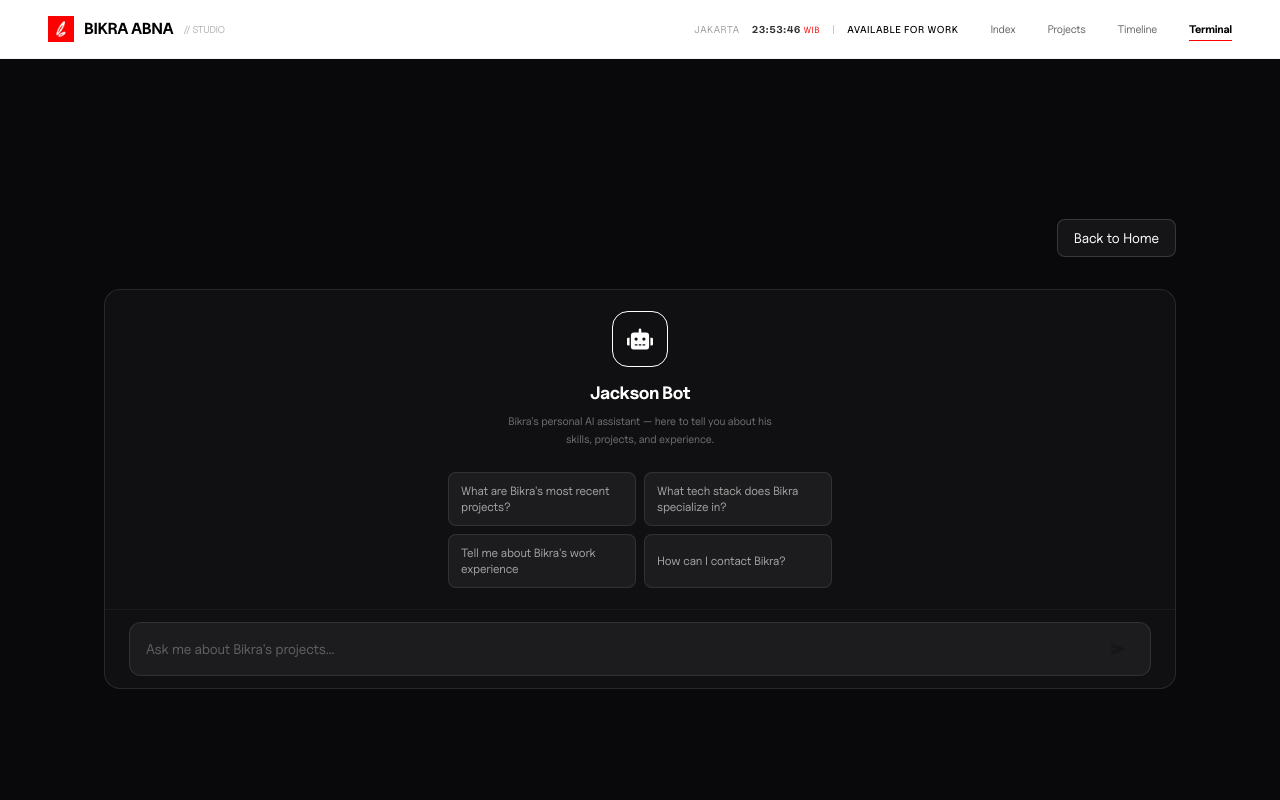
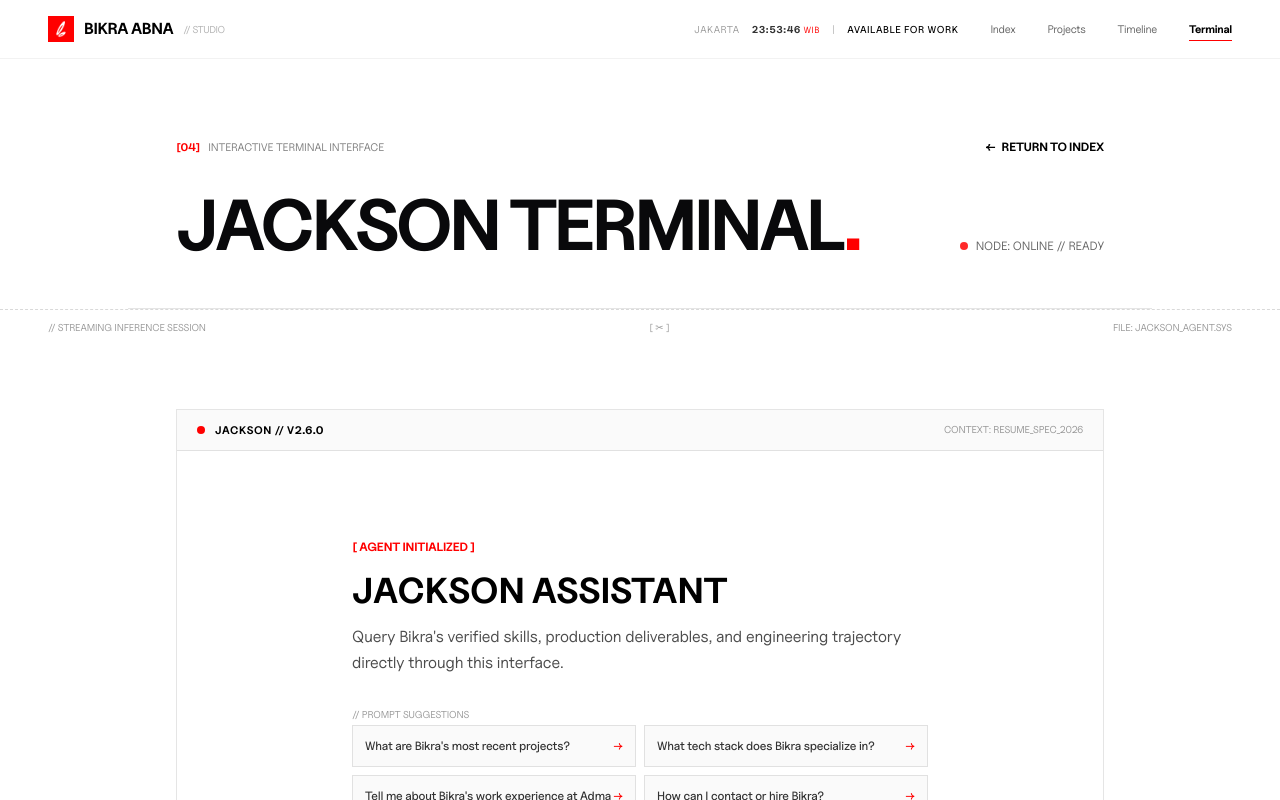
Before and after one commit to bikraabn1/next-porto, a Next.js app: page /jackson-bot in a window 1280 px wide. Shown: the top 800 px of the page. Built offline with nearby package versions, Linux system fonts and the light colour scheme; a web font is replaced by a local one.

Commit message:
refactor(terminal): update Jackson terminal to Swiss editorial styling and token tokens

```diff
--- a/app/components/ui/jackson-bot/Chats.tsx
+++ b/app/components/ui/jackson-bot/Chats.tsx
@@ -36,14 +36,26 @@ const Chats = () => {
     const isLoading = status === 'streaming' || status === 'submitted'
 
     return (
-        <div className='flex flex-col h-[calc(100vh-440px)] min-h-[400px] rounded-2xl border border-background/10 bg-background/[0.03] overflow-hidden'>
+        <div className='flex flex-col h-[calc(100vh-360px)] min-h-[520px] bg-white border border-black/10 overflow-hidden'>
+            <div className='flex items-center justify-between px-5 py-3 border-b border-black/10 bg-paper font-mono text-[11px] select-none'>
+                <div className='flex items-center gap-2.5'>
+                    <span className='w-2 h-2 rounded-full bg-signal'></span>
+                    <span className='font-bold uppercase tracking-wider text-black'>JACKSON // v2.6.0</span>
+                </div>
+                <div className='text-black/40 text-[10px] uppercase'>
+                    CONTEXT: RESUME_SPEC_2026
+                </div>
+            </div>
+
             {error && (
-                <div className="mx-4 mt-3 rounded-lg bg-red-500/10 border border-red-500/20 px-4 py-2.5 text-xs text-red-400 text-center">
-                    Something went wrong — {error.message}
+                <div className="mx-6 mt-4 p-3 font-mono text-xs text-signal border border-signal/20 bg-signal/5">
+                    ERROR: {error.message}
                 </div>
             )}
+
             <Messages messages={messages} sendMessage={sendMessage} isLoading={isLoading} />
-            <div className="border-t border-background/5">
+
+            <div className="border-t border-black/10 bg-paper">
                 <InputChat sendMessage={sendMessage} isLoading={isLoading} />
             </div>
         </div>
--- a/app/components/ui/jackson-bot/InputChat.tsx
+++ b/app/components/ui/jackson-bot/InputChat.tsx
@@ -1,7 +1,6 @@
 'use client'
 
 import { SyntheticEvent, useState } from "react"
-import { IoSend } from "react-icons/io5"
 
 type InputChatProps = {
     sendMessage: (message: { text: string }) => Promise<void>
@@ -20,11 +19,12 @@ const InputChat = ({ sendMessage, isLoading }: InputChatProps) => {
     }
 
     return (
-        <div className='px-4 py-3 md:px-6'>
-            <form onSubmit={handleSubmit} className='flex items-center gap-3 rounded-xl border border-background/10 bg-background/5 px-4 py-2.5 transition-colors focus-within:border-primary/30'>
+        <div className='p-4 sm:p-5'>
+            <form onSubmit={handleSubmit} className='flex items-center gap-3 border border-black/15 bg-white px-4 py-3 transition-colors focus-within:border-black'>
+                <span className='font-mono text-xs text-signal font-bold select-none'>&gt;</span>
                 <input
-                    placeholder="Ask me about Bikra's projects..."
-                    className='w-full bg-transparent text-sm text-background/80 outline-none placeholder:text-background/30'
+                    placeholder="Query skills, trajectory, or specific projects..."
+                    className='w-full bg-transparent font-mono text-xs sm:text-sm text-black outline-none placeholder:text-black/30'
                     onChange={(e) => setInput(e.target.value)}
                     value={input}
                     disabled={isLoading}
@@ -32,9 +32,9 @@ const InputChat = ({ sendMessage, isLoading }: InputChatProps) => {
                 <button
                     type="submit"
                     disabled={!input.trim() || isLoading}
-                    className='flex h-8 w-8 shrink-0 items-center justify-center rounded-lg bg-primary/80 text-foreground transition-all hover:bg-primary disabled:opacity-30 disabled:cursor-not-allowed cursor-pointer'
+                    className='font-mono text-[11px] font-bold uppercase px-4 py-1.5 bg-black text-white hover:bg-signal transition-colors disabled:opacity-20 disabled:cursor-not-allowed cursor-pointer'
                 >
-                    <IoSend size={14} />
+                    ENTER &rarr;
                 </button>
             </form>
         </div>
--- a/app/components/ui/jackson-bot/Messages.tsx
+++ b/app/components/ui/jackson-bot/Messages.tsx
@@ -2,7 +2,6 @@
 
 import { useRef, useEffect } from 'react'
 import { UIMessage } from '@ai-sdk/react'
-import { FaRobot } from 'react-icons/fa'
 import ReactMarkdown from 'react-markdown'
 import remarkGfm from 'remark-gfm'
 
@@ -15,64 +14,63 @@ type MessagesProps = {
 const SUGGESTIONS = [
     "What are Bikra's most recent projects?",
     "What tech stack does Bikra specialize in?",
-    "Tell me about Bikra's work experience",
-    "How can I contact Bikra?",
+    "Tell me about Bikra's work experience at Adma",
+    "How can I contact or hire Bikra?",
 ]
 
 const TypingIndicator = () => (
-    <div className="flex items-start gap-3">
-        <div className="flex h-7 w-7 shrink-0 items-center justify-center rounded-full bg-background/10 text-background/70 mt-0.5">
-            <FaRobot size={13} />
-        </div>
-        <div className="rounded-xl rounded-tl-sm bg-background/5 border border-background/10 px-4 py-3">
-            <div className="flex items-center gap-1.5">
-                <span className="h-1.5 w-1.5 rounded-full bg-primary/60 animate-bounce [animation-delay:0ms]" />
-                <span className="h-1.5 w-1.5 rounded-full bg-primary/60 animate-bounce [animation-delay:150ms]" />
-                <span className="h-1.5 w-1.5 rounded-full bg-primary/60 animate-bounce [animation-delay:300ms]" />
-            </div>
+    <div className="flex items-start gap-3 font-mono text-xs text-black/60">
+        <span className="text-signal font-bold">JACKSON &gt;</span>
+        <div className="flex items-center gap-1.5 pt-1">
+            <span className="h-1.5 w-1.5 rounded-full bg-signal animate-bounce [animation-delay:0ms]" />
+            <span className="h-1.5 w-1.5 rounded-full bg-signal animate-bounce [animation-delay:150ms]" />
+            <span className="h-1.5 w-1.5 rounded-full bg-signal animate-bounce [animation-delay:300ms]" />
         </div>
     </div>
 )
 
 const EmptyState = ({ sendMessage }: { sendMessage?: MessagesProps['sendMessage'] }) => (
-    <div className="flex flex-1 flex-col items-center justify-center space-y-6 px-4">
-        <div className="flex flex-col items-center space-y-3 text-center">
-            <div className="flex h-14 w-14 items-center justify-center rounded-2xl bg-gradient-to-br from-primary/20 to-primary/5 border border-primary/20 text-primary">
-                <FaRobot size={26} />
+    <div className="flex flex-1 flex-col items-start justify-center p-6 sm:p-12 space-y-8 max-w-2xl mx-auto my-auto">
+        <div className="space-y-3">
+            <div className="flex items-center gap-2 font-mono text-xs text-signal font-bold">
+                <span>[ AGENT INITIALIZED ]</span>
             </div>
-            <div className="space-y-1.5">
-                <h3 className="text-lg font-bold text-background tracking-tight">Jackson Bot</h3>
-                <p className="text-[11px] text-background/40 leading-relaxed max-w-[280px]">
-                    Bikra&apos;s personal AI assistant — here to tell you about his skills, projects, and experience.
+            <h3 className="text-3xl sm:text-4xl font-uncut font-black uppercase text-black leading-tight">
+                Jackson Assistant
+            </h3>
+            <p className="font-uncut text-base text-black/70 leading-relaxed font-normal">
+                Query Bikra&apos;s verified skills, production deliverables, and engineering trajectory directly through this interface.
             </p>
         </div>
-        </div>
 
-        <div className="grid w-full max-w-sm grid-cols-1 gap-2 sm:grid-cols-2">
+        <div className="w-full space-y-2 font-mono text-xs">
+            <span className="text-black/40 text-[10px] uppercase block mb-1">// PROMPT SUGGESTIONS</span>
+            <div className="grid grid-cols-1 sm:grid-cols-2 gap-2">
                 {SUGGESTIONS.map((prompt, i) => (
                     <button
                         key={i}
                         onClick={() => sendMessage?.({ text: prompt })}
-                    className="rounded-lg border border-background/10 bg-background/5 px-3 py-2.5 text-left text-xs text-background/60 transition-all hover:bg-background/10 hover:text-background/80 hover:border-background/15 active:scale-[0.98] cursor-pointer"
+                        className="p-3 text-left border border-black/10 bg-paper hover:bg-black hover:text-white hover:border-black transition-colors font-medium text-black/80 flex items-center justify-between group cursor-pointer"
                     >
-                    {prompt}
+                        <span>{prompt}</span>
+                        <span className="text-signal group-hover:text-white group-hover:translate-x-0.5 transition-transform">&rarr;</span>
                     </button>
                 ))}
+            </div>
         </div>
     </div>
 )
 
 const AssistantMessage = ({ message }: { message: UIMessage }) => {
     const hasText = message.parts.some(p => p.type === 'text' && p.text.length > 0)
-
     if (!hasText) return null
 
     return (
-        <div className="flex items-start gap-3">
-            <div className="flex h-7 w-7 shrink-0 items-center justify-center rounded-full bg-background/10 text-background/70 mt-0.5">
-                <FaRobot size={13} />
+        <div className="flex items-start gap-3 sm:gap-4 font-mono text-xs sm:text-sm">
+            <div className="shrink-0 text-signal font-bold select-none pt-0.5">
+                JACKSON &gt;
             </div>
-            <div className="max-w-[85%] rounded-xl rounded-tl-sm bg-background/5 border border-background/10 px-4 py-3 text-sm text-background/90">
+            <div className="flex-1 font-uncut text-base text-black/90 leading-relaxed space-y-2">
                 {message.parts.map((part, i) => {
                     if (part.type === 'text') {
                         return (
@@ -80,37 +78,26 @@ const AssistantMessage = ({ message }: { message: UIMessage }) => {
                                 key={i}
                                 remarkPlugins={[remarkGfm]}
                                 components={{
-                                    p: (props) => <p className="mb-2 last:mb-0 leading-relaxed" {...props} />,
-                                    h1: (props) => <h1 className="text-base font-bold mb-2 mt-3 first:mt-0" {...props} />,
-                                    h2: (props) => <h2 className="text-sm font-bold mb-2 mt-3 first:mt-0" {...props} />,
-                                    h3: (props) => <h3 className="text-sm font-semibold mb-1.5 mt-2 first:mt-0" {...props} />,
-                                    ul: (props) => <ul className="list-disc ml-4 mb-2 space-y-0.5" {...props} />,
-                                    ol: (props) => <ol className="list-decimal ml-4 mb-2 space-y-0.5" {...props} />,
+                                    p: (props) => <p className="mb-2 last:mb-0" {...props} />,
+                                    h1: (props) => <h1 className="text-xl font-uncut font-bold uppercase mb-2 mt-3" {...props} />,
+                                    h2: (props) => <h2 className="text-lg font-uncut font-bold uppercase mb-2 mt-3" {...props} />,
+                                    h3: (props) => <h3 className="text-base font-uncut font-semibold uppercase mb-1.5 mt-2" {...props} />,
+                                    ul: (props) => <ul className="list-disc ml-5 mb-2 space-y-1 font-mono text-xs sm:text-sm" {...props} />,
+                                    ol: (props) => <ol className="list-decimal ml-5 mb-2 space-y-1 font-mono text-xs sm:text-sm" {...props} />,
                                     li: (props) => <li className="leading-relaxed" {...props} />,
-                                    a: (props) => <a className="text-primary hover:underline" target="_blank" rel="noopener noreferrer" {...props} />,
-                                    strong: (props) => <strong className="font-semibold text-background" {...props} />,
-                                    em: (props) => <em className="italic" {...props} />,
-                                    blockquote: (props) => <blockquote className="border-l-2 border-primary/40 pl-3 my-2 text-background/70 italic" {...props} />,
-                                    hr: () => <hr className="border-background/10 my-3" />,
-                                    pre: (props) => <pre className="bg-background/10 border border-background/10 rounded-lg p-3 overflow-x-auto my-2 text-xs" {...props} />,
+                                    a: (props) => <a className="text-signal underline hover:opacity-80" target="_blank" rel="noopener noreferrer" {...props} />,
+                                    strong: (props) => <strong className="font-bold text-black" {...props} />,
                                     code: ({ className, children, ...props }) => {
                                         const isBlock = /language-(\w+)/.test(className || '')
                                         if (isBlock) {
-                                            return <code className={`${className} text-background/90`} {...props}>{children}</code>
+                                            return <code className={`${className} block p-3 bg-paper border border-black/10 font-mono text-xs my-2 overflow-x-auto`} {...props}>{children}</code>
                                         }
                                         return (
-                                            <code className="bg-primary/15 text-primary px-1 py-0.5 rounded text-xs font-mono" {...props}>
+                                            <code className="bg-paper border border-black/15 px-1.5 py-0.5 font-mono text-xs text-black" {...props}>
                                                 {children}
                                             </code>
                                         )
                                     },
-                                    table: (props) => (
-                                        <div className="overflow-x-auto my-2">
-                                            <table className="w-full text-xs border-collapse" {...props} />
-                                        </div>
-                                    ),
-                                    th: (props) => <th className="border border-background/10 px-2 py-1 text-left font-semibold bg-background/5" {...props} />,
-                                    td: (props) => <td className="border border-background/10 px-2 py-1" {...props} />,
                                 }}
                             >
                                 {part.text}
@@ -125,8 +112,11 @@ const AssistantMessage = ({ message }: { message: UIMessage }) => {
 }
 
 const UserMessage = ({ message }: { message: UIMessage }) => (
-    <div className="flex justify-end">
-        <div className="max-w-[85%] rounded-xl rounded-tr-sm bg-primary/15 border border-primary/25 px-4 py-3 text-sm text-background">
+    <div className="flex items-start gap-3 sm:gap-4 font-mono text-xs sm:text-sm">
+        <div className="shrink-0 text-black/40 font-bold select-none pt-0.5">
+            YOU &gt;
+        </div>
+        <div className="flex-1 font-uncut text-base font-bold text-black leading-relaxed">
             {message.parts.map((part, i) => {
                 if (part.type === 'text') {
                     return <span key={i}>{part.text}</span>
@@ -148,7 +138,7 @@ const Messages = ({ messages, sendMessage, isLoading }: MessagesProps) => {
     const showTyping = isLoading && (!lastMsg || lastMsg.role === 'user' || !lastMsg.parts.some(p => p.type === 'text' && p.text.length > 0))
 
     return (
-        <div className='flex-1 overflow-y-auto px-4 py-5 md:px-6 flex flex-col gap-4'>
+        <div className='flex-1 overflow-y-auto p-6 sm:p-10 flex flex-col gap-6'>
             {messages.length === 0 ? (
                 <EmptyState sendMessage={sendMessage} />
             ) : (
--- a/app/jackson-bot/page.tsx
+++ b/app/jackson-bot/page.tsx
@@ -3,16 +3,42 @@ import ChatWrapper from '../components/ui/jackson-bot/ChatWrapper'
 
 export default function JacksonBotPage() {
     return (
-        <main id='main-scroller' className='h-screen overflow-y-auto bg-foreground text-background'>
-            <section className='relative mx-auto w-full max-w-6xl px-6 pb-20 pt-40 md:px-10'>
-                <div className='mb-8 flex flex-wrap items-end justify-end gap-4'>
-                    <Link href='/' className='rounded-lg border border-white/15 bg-white/5 px-4 py-2 text-sm hover:bg-white/10 transition-colors'>
-                        Back to Home
+        <main className='w-full min-h-screen bg-background text-foreground'>
+            <div className='px-6 sm:px-12 pt-20 pb-12 max-w-5xl mx-auto border-b border-black/10'>
+                <div className='flex items-center justify-between font-mono text-[11px] text-black/50 mb-8'>
+                    <div className='flex items-center gap-2'>
+                        <span className='text-signal font-bold'>[04]</span>
+                        <span>INTERACTIVE TERMINAL INTERFACE</span>
+                    </div>
+                    <Link
+                        href='/'
+                        className='font-mono text-xs font-bold text-black hover:text-signal transition-colors inline-flex items-center gap-1.5'
+                    >
+                        <span>&larr;</span>
+                        <span>RETURN TO INDEX</span>
                     </Link>
                 </div>
 
+                <div className='flex flex-wrap items-baseline justify-between gap-4'>
+                    <h1 className='text-4xl sm:text-6xl md:text-7xl font-uncut font-black uppercase tracking-tighter leading-none'>
+                        Jackson Terminal<span className='text-signal'>.</span>
+                    </h1>
+                    <div className='flex items-center gap-2 font-mono text-xs text-black/60'>
+                        <span className='w-2 h-2 rounded-full bg-signal animate-pulse'></span>
+                        <span>NODE: ONLINE // READY</span>
+                    </div>
+                </div>
+            </div>
+
+            <div className='w-full border-t border-dashed border-black/15 flex items-center justify-between px-6 sm:px-12 py-2.5 font-mono text-[10px] text-black/40 uppercase select-none'>
+                <span>// STREAMING INFERENCE SESSION</span>
+                <span>[ ✂ ]</span>
+                <span>FILE: JACKSON_AGENT.SYS</span>
+            </div>
+
+            <div className='max-w-5xl mx-auto px-6 sm:px-12 py-12 sm:py-16'>
                 <ChatWrapper />
-            </section>
+            </div>
         </main>
     )
 }
```
Also changed, not shown: app/api/chat/route.ts (+7 -3 lines). Lines whose indentation alone changed are shown as unchanged.
